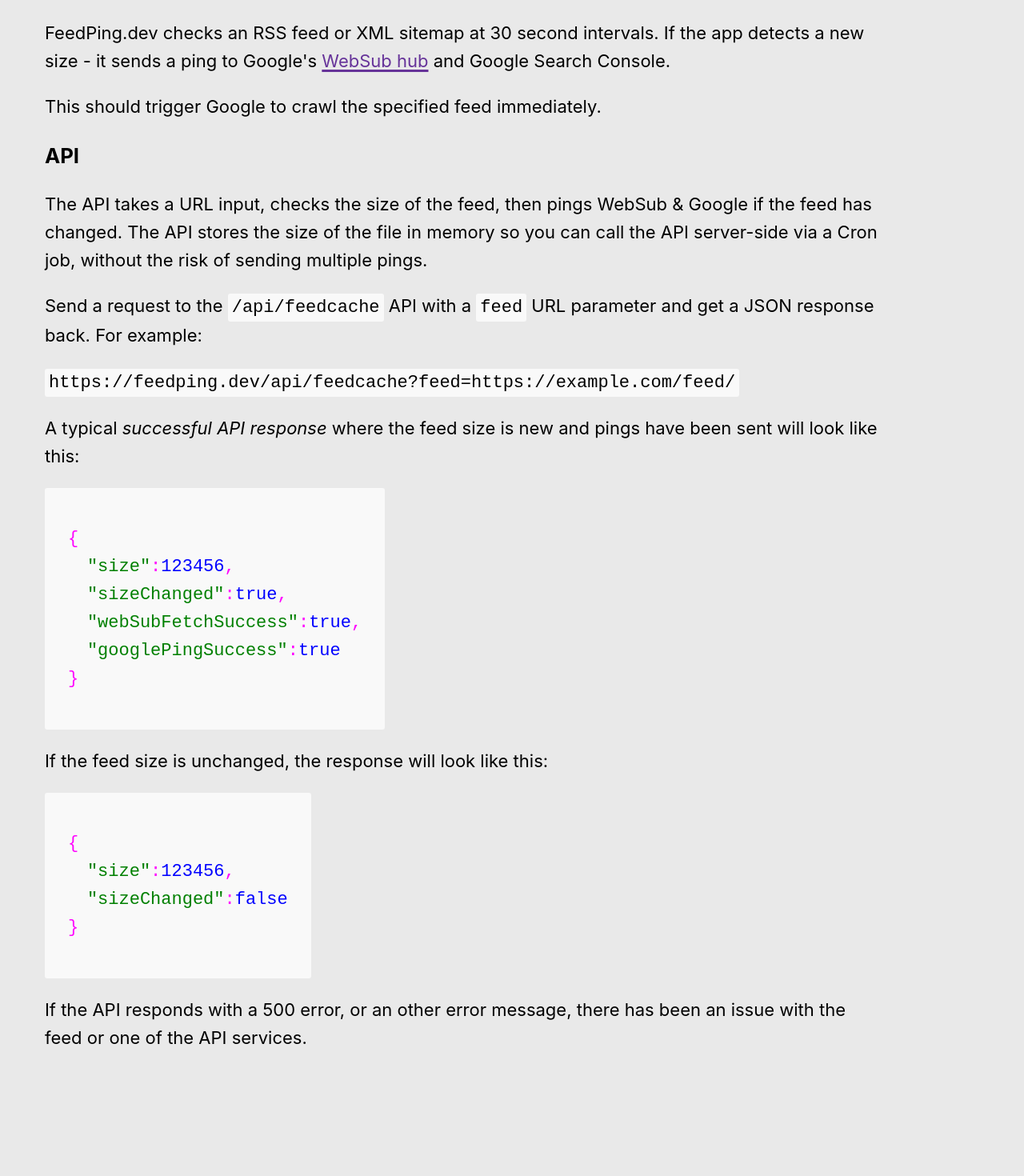
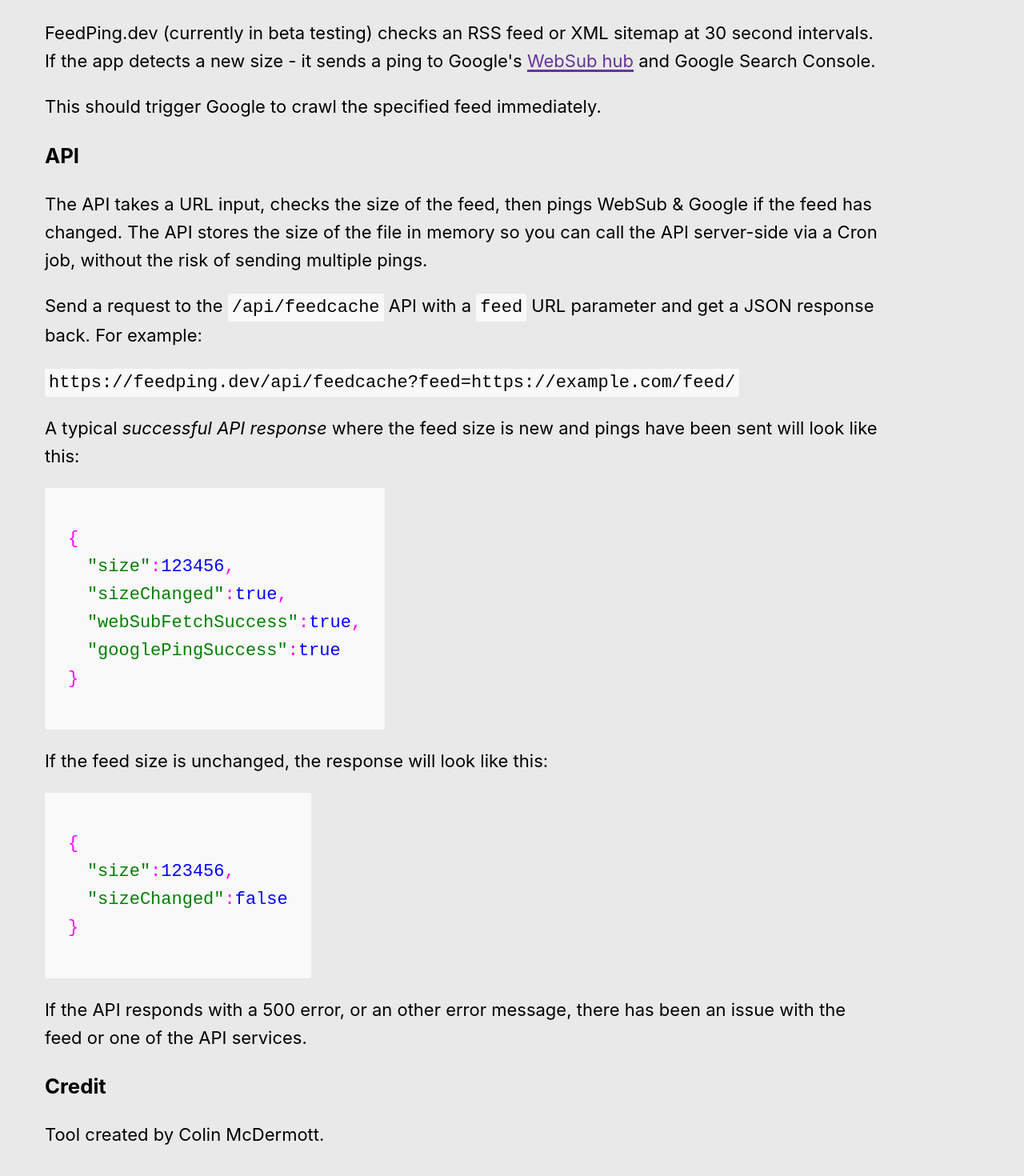
Before and after one commit to colinmcdermott/feedchecker-api, a Next.js app: page / in a window 1280 px wide. Shown: the part 386-1856 px from the top of the page at 80% size. Before the commit the page ends 1779 px from the top, so only its background shows below. Built offline with nearby package versions, Linux system fonts and the light colour scheme.

Commit message:
Update index.tsx

```diff
--- a/pages/index.tsx
+++ b/pages/index.tsx
@@ -105,9 +105,12 @@ function FeedChecker() {
       <section>
 
         <h2>What is this tool?</h2>
-        <p>FeedPing.dev checks an RSS feed or XML sitemap at 30 second intervals. If the app detects a new size - it sends a ping to Google's <a href='https://pubsubhubbub.appspot.com/' target='_blank'>WebSub hub</a> and Google Search Console.</p>
+
+        <p>FeedPing.dev (currently in beta testing) checks an RSS feed or XML sitemap at 30 second intervals. If the app detects a new size - it sends a ping to Google's <a href='https://pubsubhubbub.appspot.com/' target='_blank'>WebSub hub</a> and Google Search Console.</p>
         <p>This should trigger Google to crawl the specified feed immediately.</p>
+
         <h3>API</h3>
+
         <p>The API takes a URL input, checks the size of the feed, then pings WebSub & Google if the feed has changed. The API stores the size of the file in memory so you can call the API server-side via a Cron job, without the risk of sending multiple pings.</p>
         <p>Send a request to the <code>/api/feedcache</code> API with a <code>feed</code> URL parameter and get a JSON response back. For example:</p>
         <p><code>https://feedping.dev/api/feedcache?feed=https://example.com/feed/</code></p>
@@ -137,6 +140,10 @@ function FeedChecker() {
 
         <p>If the API responds with a 500 error, or an other error message, there has been an issue with the feed or one of the API services.</p>
 
+        <h3>Credit</h3>
+
+        <p>Tool created by Colin McDermott.</p>
+
       </section>
 
     </main>
```
